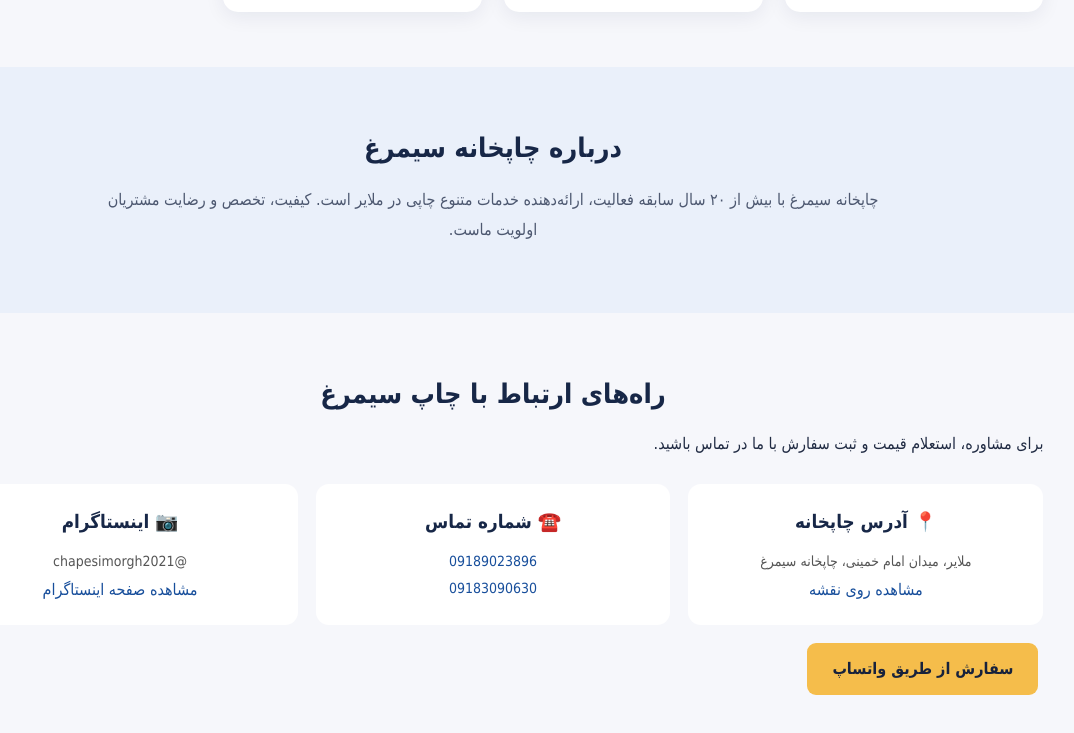
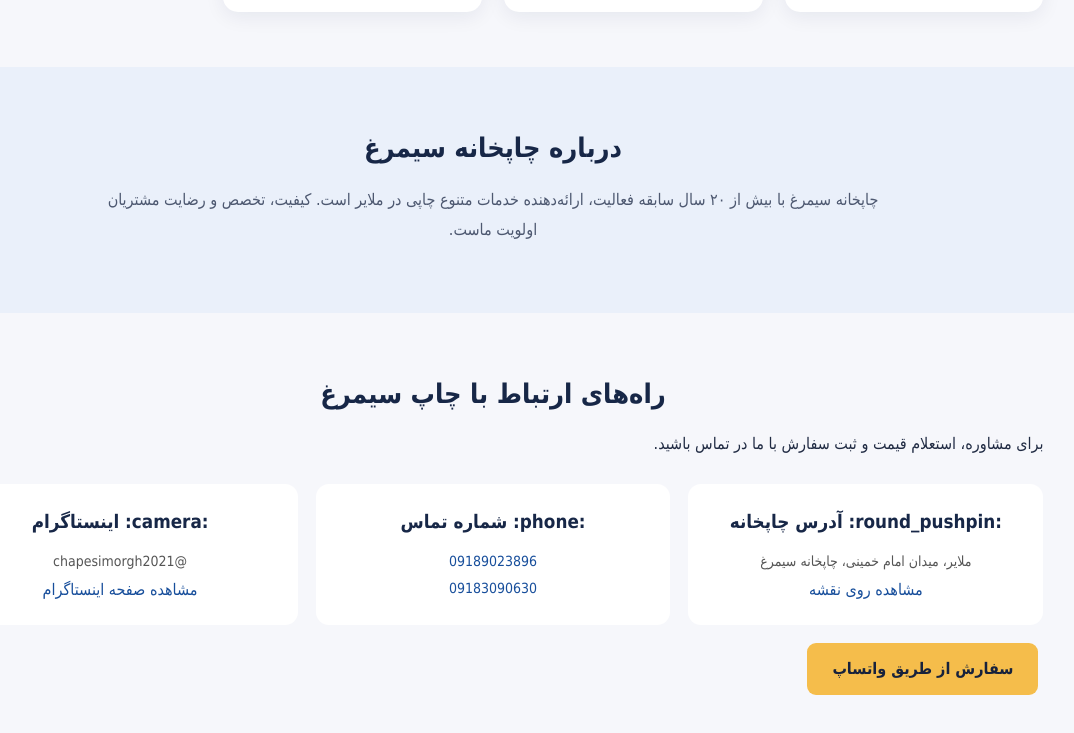
Before and after one commit to simorghprint/chapesimorgh2021, a plain HTML site: page index.html in a window 1280 px wide. Shown: the part 1382-2115 px from the top of the page, without its empty margins (147-1221 px from the left). Drawn offline with Linux system fonts and the light colour scheme.

Commit message:
Update index.html

```diff
--- a/index.html
+++ b/index.html
@@ -1,3 +1,4 @@
+
 <!DOCTYPE html>
 <html lang="fa" dir="rtl">
 <head>
@@ -109,7 +110,8 @@ section{padding:42px 5%}
 <img src="./wedding.jpg" alt="کارت عروسی">
 <h3>چاپ کارت عروسی</h3>
 <p>طراحی و چاپ انواع کارت عروسی شیک و زیبا</p>
-</div><div class="card">
+</div>
+<div class="card">
 <img src="./announcement.jpg" alt="اعلامیه ترحیم">
 <h3>چاپ اعلامیه ترحیم</h3>
 <p>طراحی و چاپ انواع اعلامیه ترحیم</p>
@@ -129,19 +131,19 @@ section{padding:42px 5%}
 
 <div class="info">
 <div class="info-box">
-<h3>📍 آدرس چاپخانه</h3>
+<h3>:round_pushpin: آدرس چاپخانه</h3>
 <p>ملایر، میدان امام خمینی، چاپخانه سیمرغ</p>
 <a href="https://www.google.com/maps/search/?api=1&query=میدان+امام+خمینی+ملایر+همدان+ایران" target="_blank">مشاهده روی نقشه</a>
 </div>
 
 <div class="info-box">
-<h3>☎️ شماره تماس</h3>
+<h3>:phone: شماره تماس</h3>
 <p><a href="tel:09189023896">09189023896</a></p>
 <p><a href="tel:09183090630">09183090630</a></p>
 </div>
 
 <div class="info-box">
-<h3>📷 اینستاگرام</h3>
+<h3>:camera: اینستاگرام</h3>
 <p>@chapesimorgh2021</p>
 <a href="https://www.instagram.com/chapesimorgh2021/" target="_blank">مشاهده صفحه اینستاگرام</a>
 </div>
```
